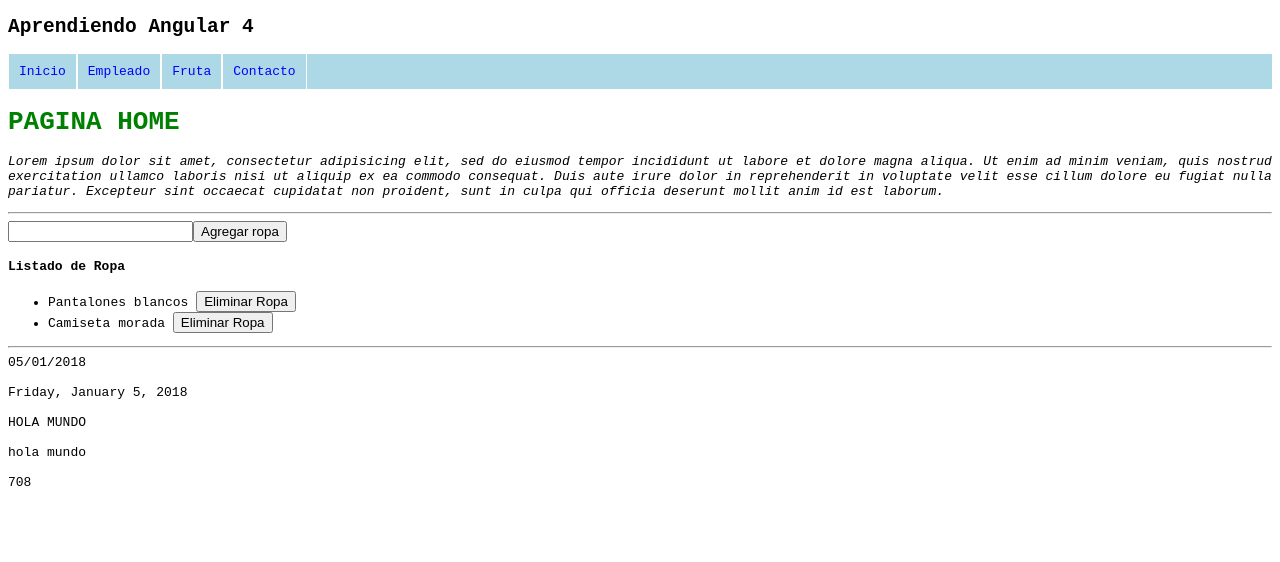
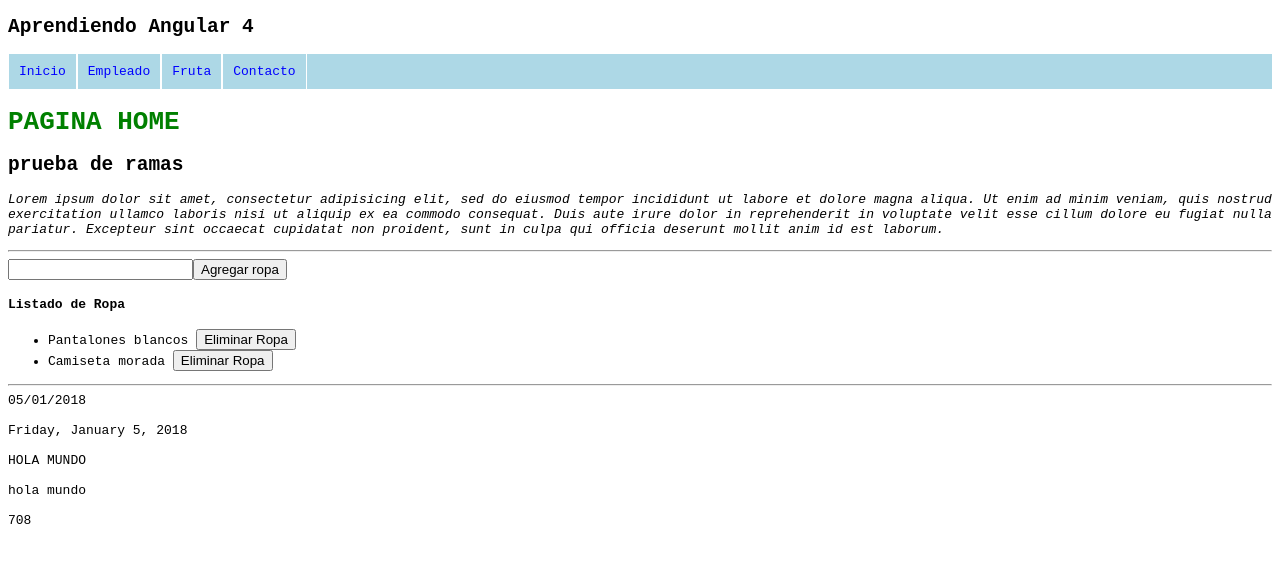
Before and after one commit to wilmarpulido91/curso-angular-cli, an Angular app: page / in a window 1280 px wide. Shown: the top 562 px of the page. Built offline with nearby package versions, Linux system fonts and the light colour scheme.

Commit message:
subida a master de pruebas rama - n4

```diff
--- a/src/app/home/home.component.html
+++ b/src/app/home/home.component.html
@@ -1,4 +1,6 @@
 <h1>{{titulo_home}}</h1>
+
+<h2>{{subtitle}}</h2>
 
 <p>Lorem ipsum dolor sit amet, consectetur adipisicing elit, sed do eiusmod tempor incididunt ut labore et dolore magna aliqua. Ut enim ad minim veniam, quis nostrud exercitation ullamco laboris nisi ut aliquip ex ea commodo consequat. Duis aute irure dolor in reprehenderit in voluptate velit esse cillum dolore eu fugiat nulla pariatur. Excepteur sint occaecat cupidatat non proident, sunt in culpa qui officia deserunt mollit anim id est laborum.</p>
 
--- a/src/app/home/home.component.ts
+++ b/src/app/home/home.component.ts
@@ -15,6 +15,7 @@ export class HomeComponent {
   public fecha;
   public texto_transform:string;
   public numero_multiplica:number;
+  public subtitle:string;
 
   constructor(
   	private _ropaService: RopaService
@@ -23,6 +24,7 @@ export class HomeComponent {
     this.fecha = new Date();
     this.texto_transform = "HoLa MunDo";
     this.numero_multiplica = 354;
+    this.subtitle = "prueba de ramas";
   }
 
   ngOnInit(){
```
